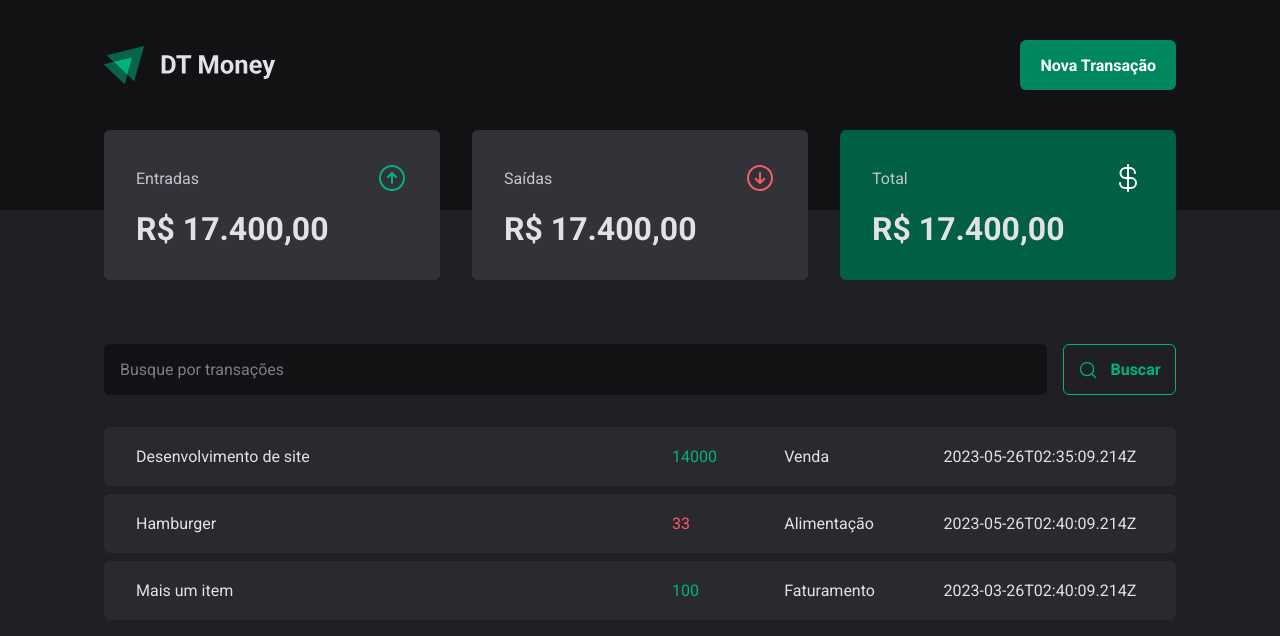
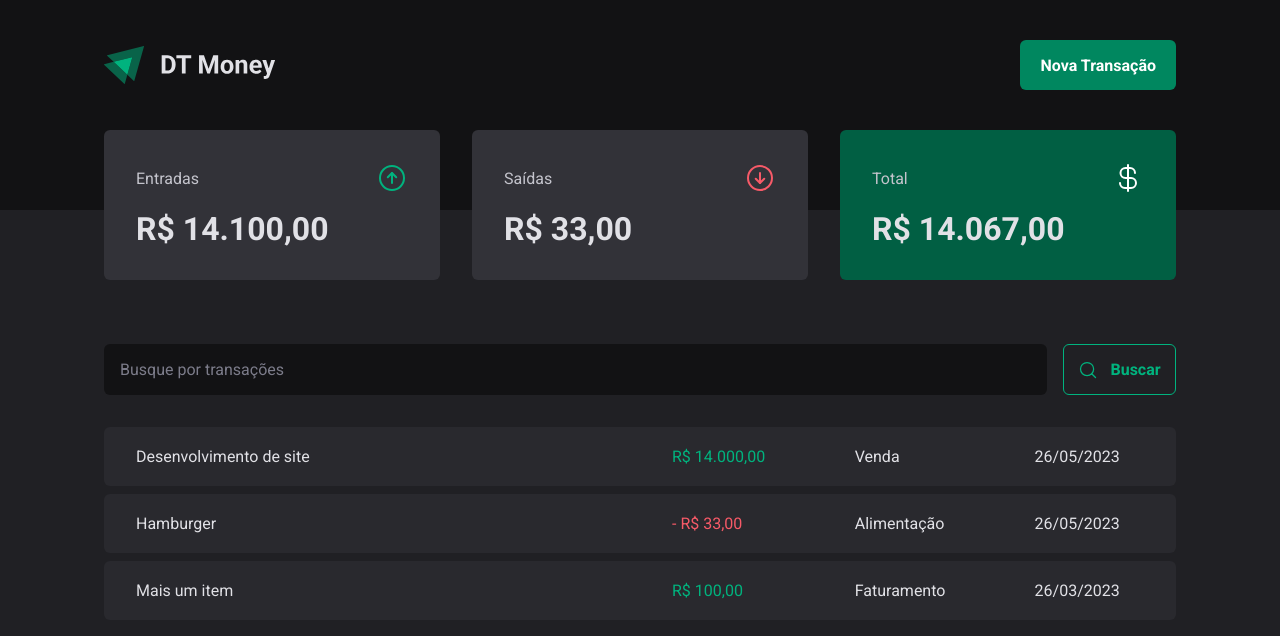
Before and after one commit to GabrielCarvf/03-dt-money, a React (Vite) app: page / in a window 1280 px wide. Shown: the top 636 px of the page. Built offline with nearby package versions, Linux system fonts and the light colour scheme; data requests are answered from the project's data file.

Commit message:
:construction: Criação do contexto
- Criação do contexto que será usado em toda a aplicação;

- Formatando valores monetários e do tipo data.

```diff
--- a/src/App.tsx
+++ b/src/App.tsx
@@ -2,12 +2,15 @@
 import { GlobalStyle } from './styles/global'
 import { defaultTheme } from './styles/themes/default'
 import { Transactions } from './pages/Transactions'
+import { TransactionsProvider } from './context/TransactionsContext'
 
 export function App() {
   return (
     <ThemeProvider theme={defaultTheme}>
       <GlobalStyle />
-      <Transactions />
+      <TransactionsProvider>
+        <Transactions />
+      </TransactionsProvider>
     </ThemeProvider>
   )
 }
--- a/src/components/Summary/index.tsx
+++ b/src/components/Summary/index.tsx
@@ -1,7 +1,31 @@
 import { ArrowCircleDown, ArrowCircleUp, CurrencyDollar } from 'phosphor-react'
 import { SummaryCard, SummaryContainer } from './styles'
+import { useContext } from 'react'
+import { TransactionsContext } from '../../context/TransactionsContext'
+import { priceFormatter } from '../../utils/formatter'
 
 export function Summary() {
+  const { transactions } = useContext(TransactionsContext)
+
+  const summary = transactions.reduce(
+    (acc, transaction) => {
+      if (transaction.type === 'income') {
+        acc.income += transaction.price
+        acc.total += transaction.price
+      } else {
+        acc.outcome += transaction.price
+        acc.total -= transaction.price
+      }
+
+      return acc
+    },
+    {
+      income: 0,
+      outcome: 0,
+      total: 0,
+    },
+  )
+
   return (
     <SummaryContainer>
       <SummaryCard>
@@ -10,7 +34,7 @@
           <ArrowCircleUp size={32} color="#00b37e" />
         </header>
 
-        <strong>R$ 17.400,00</strong>
+        <strong>{priceFormatter.format(summary.income)}</strong>
       </SummaryCard>
 
       <SummaryCard>
@@ -19,7 +43,7 @@
           <ArrowCircleDown size={32} color="#F75A68" />
         </header>
 
-        <strong>R$ 17.400,00</strong>
+        <strong>{priceFormatter.format(summary.outcome)}</strong>
       </SummaryCard>
 
       <SummaryCard variant="green">
@@ -28,7 +52,7 @@
           <CurrencyDollar size={32} color="#fff" />
         </header>
 
-        <strong>R$ 17.400,00</strong>
+        <strong>{priceFormatter.format(summary.total)}</strong>
       </SummaryCard>
     </SummaryContainer>
   )
--- /dev/null
+++ b/src/context/TransactionsContext.tsx
@@ -0,0 +1,41 @@
+import { ReactNode, createContext, useEffect, useState } from 'react'
+
+interface Transaction {
+  id: number
+  description: string
+  type: 'income' | 'outcome'
+  category: string
+  price: number
+  createdAt: string
+}
+
+interface TransactionsContextType {
+  transactions: Transaction[]
+}
+
+interface TransactionsProviderProps {
+  children: ReactNode
+}
+
+export const TransactionsContext = createContext({} as TransactionsContextType)
+
+export function TransactionsProvider({ children }: TransactionsProviderProps) {
+  const [transactions, setTransactions] = useState<Transaction[]>([])
+
+  async function loadTransactions() {
+    const response = await fetch('http://localhost:3000/transactions')
+    const data = await response.json()
+
+    setTransactions(data)
+  }
+
+  useEffect(() => {
+    loadTransactions()
+  }, [])
+
+  return (
+    <TransactionsContext.Provider value={{ transactions }}>
+      {children}
+    </TransactionsContext.Provider>
+  )
+}
--- a/src/pages/Transactions/index.tsx
+++ b/src/pages/Transactions/index.tsx
@@ -1,35 +1,17 @@
-import { useEffect, useState } from 'react'
+import { useContext } from 'react'
 import { Header } from '../../components/Header'
 import { Summary } from '../../components/Summary'
 import { SearchForm } from './components/SearchForm'
+import { TransactionsContext } from '../../context/TransactionsContext'
 import {
   PriceHighlight,
   TransactionsContainer,
   TransactionsTable,
 } from './styles'
-
-interface Transaction {
-  id: number
-  description: string
-  type: 'income' | 'outcome'
-  category: string
-  price: number
-  createdAt: string
-}
+import { dateFormatter, priceFormatter } from '../../utils/formatter'
 
 export function Transactions() {
-  const [transactions, setTransactions] = useState<Transaction[]>([])
-
-  async function loadTransactions() {
-    const response = await fetch('http://localhost:3000/transactions')
-    const data = await response.json()
-
-    setTransactions(data)
-  }
-
-  useEffect(() => {
-    loadTransactions()
-  }, [])
+  const { transactions } = useContext(TransactionsContext)
 
   return (
     <div>
@@ -45,11 +27,14 @@
                   <td width="50%">{transaction.description}</td>
                   <td>
                     <PriceHighlight variant={transaction.type}>
-                      {transaction.price}
+                      {transaction.type === 'outcome' && '- '}
+                      {priceFormatter.format(transaction.price)}
                     </PriceHighlight>
                   </td>
                   <td>{transaction.category}</td>
-                  <td>{transaction.createdAt}</td>
+                  <td>
+                    {dateFormatter.format(new Date(transaction.createdAt))}
+                  </td>
                 </tr>
               )
             })}
--- /dev/null
+++ b/src/utils/formatter.ts
@@ -0,0 +1,6 @@
+export const dateFormatter = new Intl.DateTimeFormat('pt-BR')
+
+export const priceFormatter = new Intl.NumberFormat('pt-BR', {
+  style: 'currency',
+  currency: 'BRL',
+})
```
